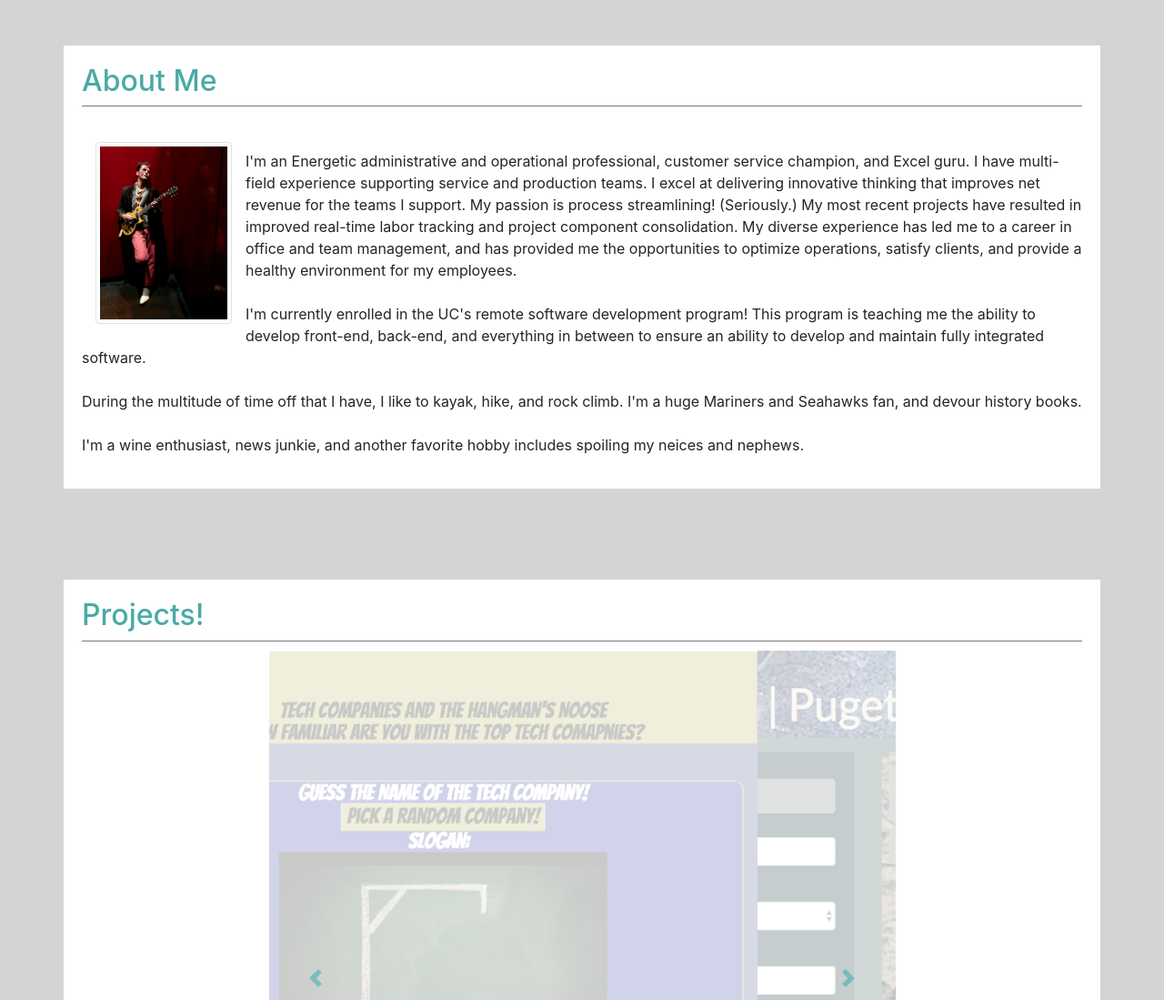
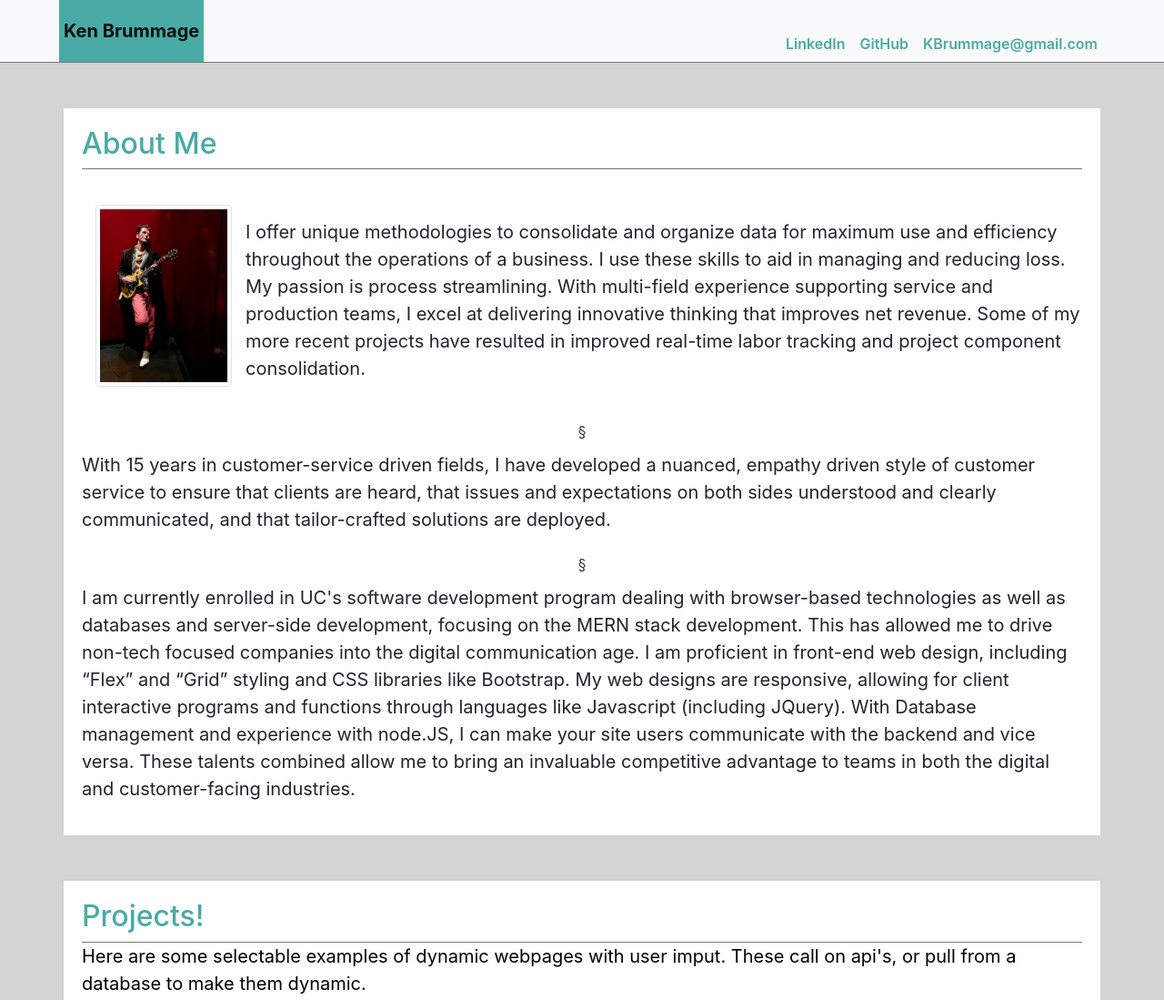
Before and after one commit to KBrummage/BtstrpPrtfl, a plain HTML site: page index.html in a window 1280 px wide. Shown: the top 1099 px of the page at 91% size. Drawn offline with nearby package versions, Linux system fonts and the light colour scheme.

Commit message:
more additions to webpage

```diff
--- a/assets/style.css
+++ b/assets/style.css
@@ -66,7 +66,7 @@ margin: 0;
   margin: 50px auto;
   background-color: white!important;
   max-width: 1140px;
-  /* min-height: calc(100vh - 238px); */
+  min-height: calc(100vh - 238px);
   padding: 20px!important;
 
 }
@@ -135,3 +135,20 @@ footer{
 .row{
   width: 100%!important;
 }
+
+hr {
+  border: none;
+  border-top: 3px double #333;
+  color: #333;
+  overflow: visible;
+  text-align: center;
+  height: 5px;
+}
+
+hr:after {
+  background: #fff;
+  content: '§';
+  padding: 0 4px;
+  position: relative;
+  top: -13px;
+}
--- a/index.html
+++ b/index.html
@@ -22,7 +22,8 @@
 </head>
 
 <body class="site">
-  <!-- <nav style="background-color: whitesmoke; padding: 0;" class="navbar navbar-expand-lg navbar-light bg-light">
+    <main class="Site-content">
+  <nav style="background-color: whitesmoke; padding: 0;" class="navbar navbar-expand-lg navbar-light bg-light">
     <div id="myNav" class="h-100 container">
       <a id="myNme" class="h-100 navbar-brand" style="background-color: #4aaaa5!important; min-height: 100%" href="#">Ken Brummage</a>
       <button class="navbar-toggler" type="button" data-toggle="collapse" data-target="#navbarSupportedContent" aria-controls="navbarSupportedContent"
@@ -33,24 +34,24 @@
       <div class="collapse navbar-collapse" id="navbarSupportedContent">
         <ul class="navbar-nav ml-auto">
           <li class="nav-item active">
-            <a class="nav-link" href="index.html">About Me
+            <a class="nav-link" href="https://www.linkedin.com/in/kbrummage/">LinkedIn
               <span class="sr-only">(current)</span>
             </a>
           </li>
-          <li class="nav-item">
-            <a class="nav-link" href="portfolio.html">Portfolio</a>
+          <li class="nav-item active">
+            <a class="nav-link" href="https://github.com/KBrummage">GitHub</a>
           </li>
-          <li class="nav-item">
-            <a class="nav-link" href="photos.html">Some Photos</a>
+          <li class="nav-item active">
+            <a class="nav-link" href="#contactAnchor">KBrummage@gmail.com</a>
           </li>
-          <li class="nav-item">
+          <!-- <li class="nav-item">
             <a class="nav-link" href="contact.html">Contact</a>
-          </li>
+          </li> -->
         </ul>
       </div>
     </div>
 
-  </nav> -->
+  </nav>
 
   <main class="Site-content">
     <!-- container body -->
@@ -61,23 +62,16 @@
       </div>
       <div class="row Bio">
         <br>
-        <p style=>
+        <p style="font-size: 1.25rem">
           <img class="img-fluid img-thumbnail float-left selfshot" src="assets/images/ProfilePic.JPG" alt="A photo of me">
-          <br>I'm an Energetic administrative and operational professional, customer service champion, and Excel guru. I have
-          multi-field experience supporting service and production teams. I excel at delivering innovative thinking that
-          improves net revenue for the teams I support. My passion is process streamlining! (Seriously.) My most recent projects
-          have resulted in improved real-time labor tracking and project component consolidation. My diverse experience has
-          led me to a career in office and team management, and has provided me the opportunities to optimize operations,
-          satisfy clients, and provide a healthy environment for my employees.
-          <br>
-          <br> I'm currently enrolled in the UC's remote software development program! This program is teaching me the ability
-          to develop front-end, back-end, and everything in between to ensure an ability to develop and maintain fully integrated
-          software.
-          <br>
-          <br> During the multitude of time off that I have, I like to kayak, hike, and rock climb. I'm a huge Mariners and Seahawks
-          fan, and devour history books.
-          <br>
-          <br> I'm a wine enthusiast, news junkie, and another favorite hobby includes spoiling my neices and nephews.</p>
+          <br>I offer unique methodologies to consolidate and organize data for maximum use and efficiency throughout the operations of a business. I use these skills to aid in managing and reducing loss.
+          My passion is process streamlining. With multi-field experience supporting service and production teams, I excel at delivering innovative thinking that improves net revenue. Some of my more recent projects have resulted in improved real-time labor tracking and project component consolidation.
+          <hr>
+          <p style="font-size: 1.25rem">With 15 years in customer-service driven fields, I have developed a nuanced, empathy driven style of customer service to ensure that clients are heard, that issues and expectations on both sides understood and clearly communicated, and that tailor-crafted solutions are deployed.
+          <hr>
+          <p style="font-size: 1.25rem"> I am currently enrolled in UC's software development program dealing with browser-based technologies as well as databases and server-side development, focusing on the MERN stack development. This has allowed me to drive non-tech focused companies into the digital communication age. I am proficient in front-end web design, including “Flex” and “Grid” styling and CSS libraries like Bootstrap. My web designs are responsive, allowing for client interactive programs and functions through languages like Javascript (including JQuery).
+           With Database management and experience with node.JS, I can make your site users communicate with the backend and vice versa.  These talents combined allow me to bring an invaluable competitive advantage to teams in both the digital and customer-facing industries.
+          <br> </p>
       </div>
     </div>
   </main>
@@ -122,6 +116,9 @@
       <!-- Headline "About Me" row -->
       <div class="row AboutMe">
         <h2 class=>Projects!</h2>
+        <br>
+        </div><div>
+        <p style="font-size: 1.25rem; color: black">  Here are some selectable examples of dynamic webpages with user imput.  These call on api's, or pull from a database to make them dynamic.</p>
       </div>
       <div class="row Bio">
         <nav>
@@ -219,11 +216,14 @@
 
           </nav> -->
     <!-- container body -->
-    <div class="container bdy">
+    <div class="container bdy" id="contactAnchor">
       <!-- Headline "About Me" row -->
       <div class="row AboutMe">
         <h2 class=>Contact</h2>
       </div>
+      <div style="color: #777777">Ken Brummage<br>
+            (206) 856-7534<br>
+          <a href="mailto:KBrummage@gmail.com" style="color: #4aaaa5">KBrummage@gmail.com</a></div>
 
 
       <form action="https://liveformhq.com/form/db8acbda-329f-4681-8078-36649e32c94f" method="POST" accept-charset="utf-8">
```
